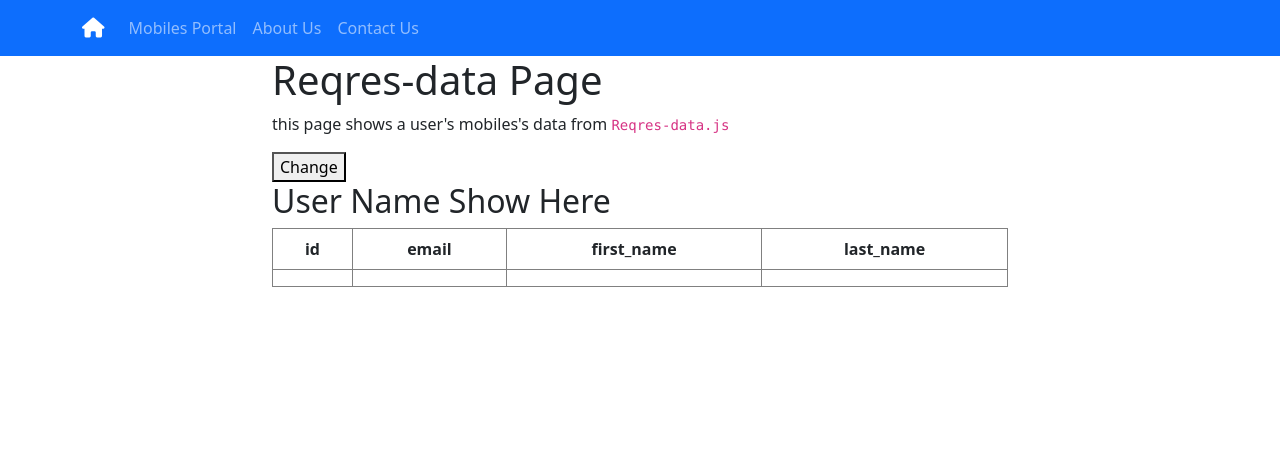
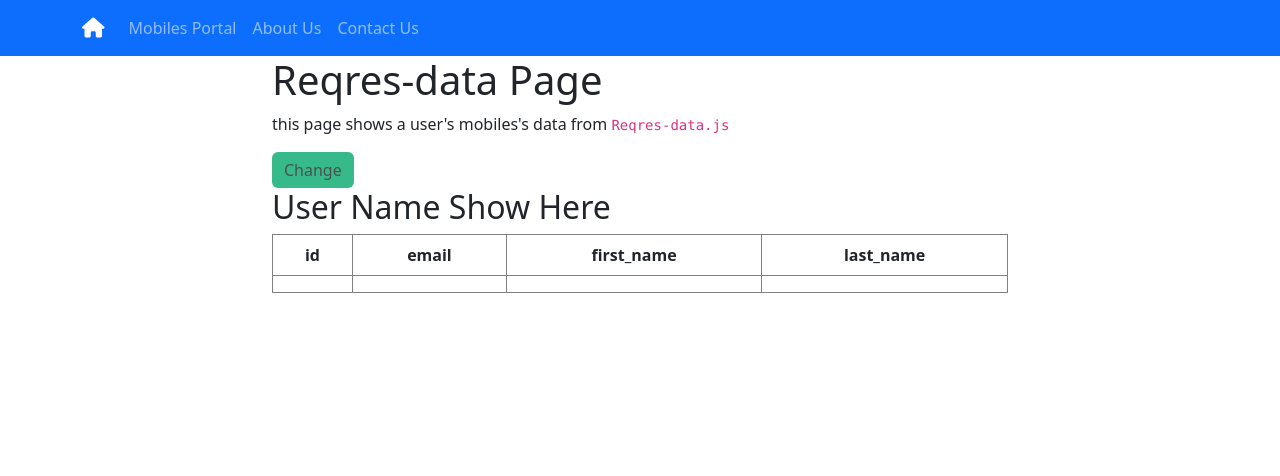
Before and after one commit to FShaif/InternetApp-Project, a Flask app: page /reqres-data in a window 1280 px wide. Shown: the top 476 px of the page. Run offline with Flask 3, Linux system fonts and the light colour scheme; lists and menus that the app fills with data are empty; parts of the project's set-up code (start-up, migrations or seed data) failed here and were passed over; some libraries are stand-ins or nearby versions.

Commit message:
Changed Button Color for reqres request page

```diff
--- a/static/style.css
+++ b/static/style.css
@@ -6,6 +6,7 @@ button[type=submit] {
 }
 .btn {
   border: none;
+  background-color: #04AA6D;
   cursor: pointer;
   opacity: 0.8;
 }
--- a/templates/reqres-data.html
+++ b/templates/reqres-data.html
@@ -16,7 +16,7 @@
         <h1>Reqres-data Page</h1>
         <p>this page shows a user's mobiles's data from <code>Reqres-data.js</code></p>
 
-        <button id="myButton" >Change</button>
+        <button id="myButton" class="btn" >Change</button>
         <div id="mydiv">
           <h2 id="user_name">User Name Show Here</h2>
 
```
